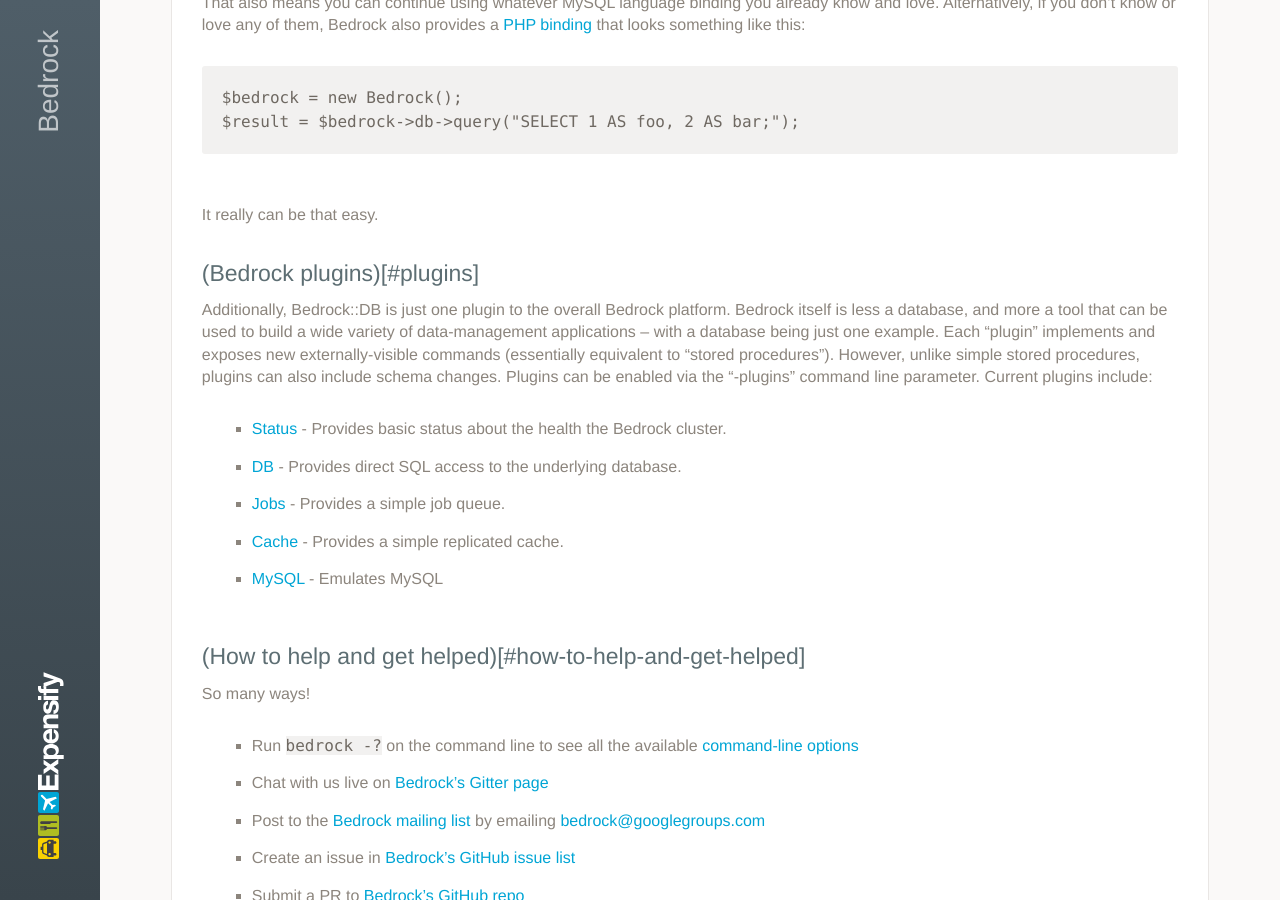
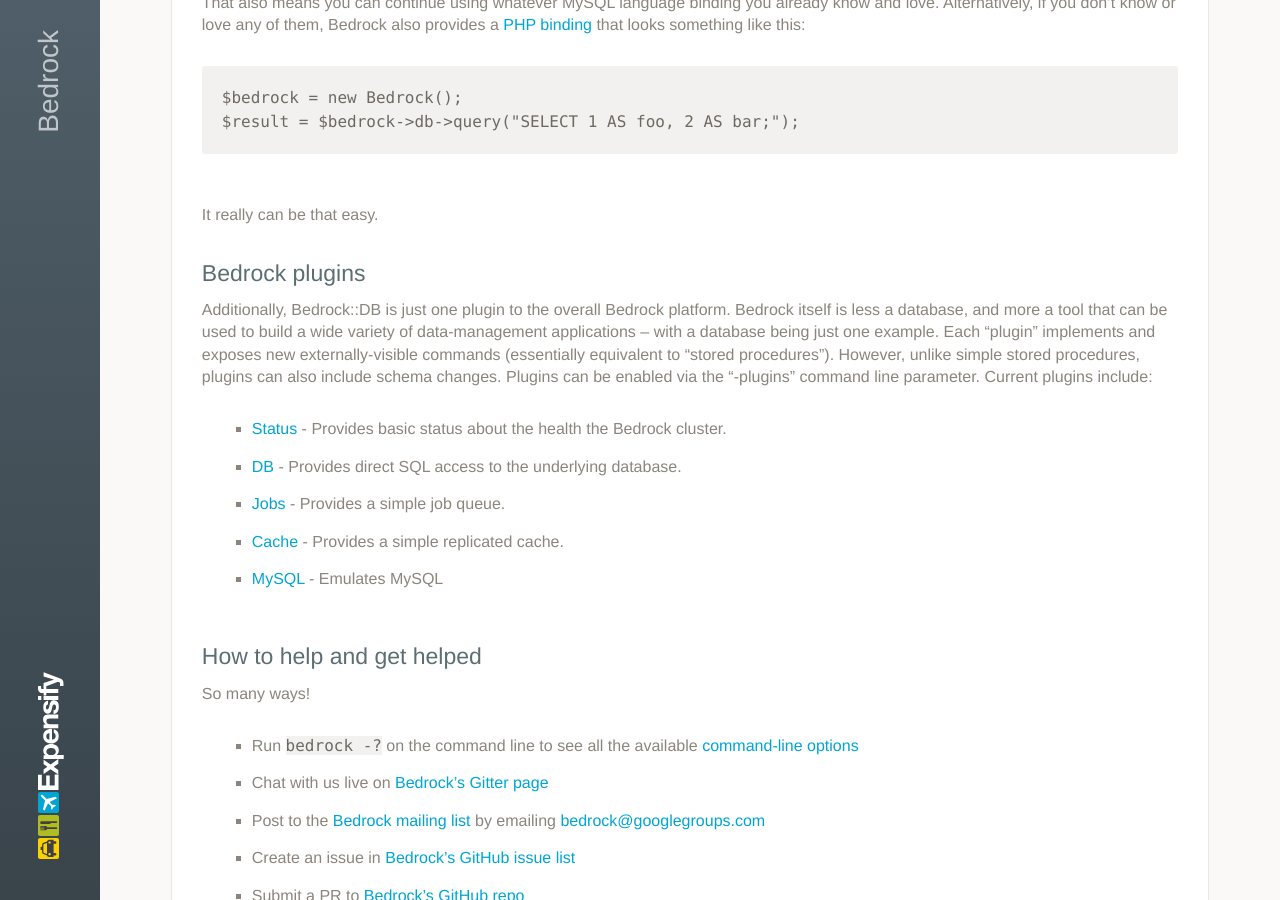
Before and after one commit to Expensify/Bedrock, a Jekyll site: the page built from docs/index.md, in a window 1280 px wide and 900 px high, scrolled down 4275 px. Built offline with Jekyll 4.4.1, drawn with Linux system fonts in a browser that asks for light colours.

Commit message:
Update index.md

```diff
--- a/docs/index.md
+++ b/docs/index.md
@@ -1,7 +1,7 @@
 ---
 layout: default
 ---
-*Quick links: [Install](http://www.bedrockdb.com#how-to-get-it) | [Use](http://www.bedrockdb.com#how-to-use-it) | [Plugins](http://www.bedrockdb.com#plugins) | [Contact](http://www.bedrockdb.com##how-to-help-and-get-helped)*
+*Quick links: [Install](http://www.bedrockdb.com#how-to-get-it) | [Use](http://www.bedrockdb.com#how-to-use-it) | [Plugins](http://www.bedrockdb.com#bedrock-plugins) | [Contact](http://www.bedrockdb.com##how-to-help-and-get-helped)*
 
 # Bedrock -- Rock-solid distributed data
 Bedrock is a simple, modular, WAN-replicated data foundation for global-scale applications.  Taking each of those in turn:
@@ -27,7 +27,7 @@
 
 Bedrock is not only production ready, but actively used by Expensify's many thousands of customers, and millions of users.  (Curious why an expense reporting company built their own database?  Read what the [First Round Review](http://firstround.com/review/your-database-is-your-prison-heres-how-expensify-broke-free/) has to say about it.)
 
-## [How to get it](#how-to-get-it)
+## How to get it
 Bedrock can be compiled from source using the [Expensify/Bedrock](https://github.com/Expensify/Bedrock) public repo, or installed with the commands below:
 
 ### Ubuntu Linux
@@ -76,7 +76,7 @@
 
 This will tansparently download the latest version from GitHub, compile it, package it up, and install it.
 
-## [How to use it](#how-to-use-it)
+## How to use it
 Bedrock is so easy to use, you'll think you're missing something.  Once installed, Bedrock listens on `localhost` port 8888, and stores its database in `/var/lib/bedrock`.  The easiest way to talk with Bedrock is using `netcat` as follows:
 
     $ nc localhost 8888
@@ -134,7 +134,7 @@
 
 It really can be that easy.
 
-## (Bedrock plugins)[#plugins]
+## Bedrock plugins
 Additionally, Bedrock::DB is just one plugin to the overall Bedrock platform.  Bedrock itself is less a database, and more a tool that can be used to build a wide variety of data-management applications -- with a database being just one example.  Each "plugin" implements and exposes new externally-visible commands (essentially equivalent to "stored procedures").  However, unlike simple stored procedures, plugins can also include schema changes.  Plugins can be enabled via the "-plugins" command line parameter.  Current plugins include:
 
 * [Status](http://bedrockdb.com/status.html) - Provides basic status about the health the Bedrock cluster.
@@ -143,7 +143,7 @@
 * [Cache](http://bedrockdb.com/cache.html) - Provides a simple replicated cache.
 * [MySQL](http://bedrockdb.com/mysql.html) - Emulates MySQL
 
-## (How to help and get helped)[#how-to-help-and-get-helped]
+## How to help and get helped
 So many ways!
 
 * Run `bedrock -?` on the command line to see all the available [command-line options](http://bedrockdb.com/cli.html)
```
